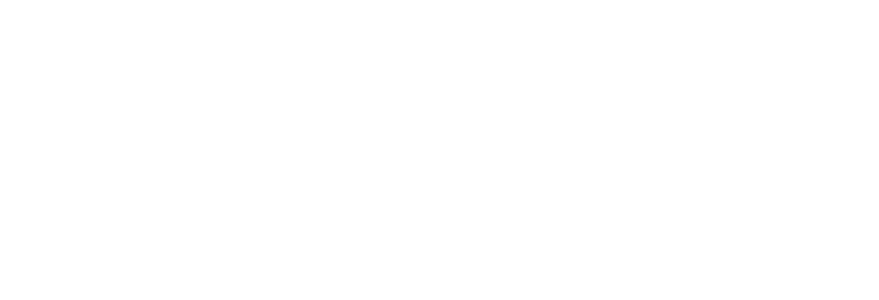
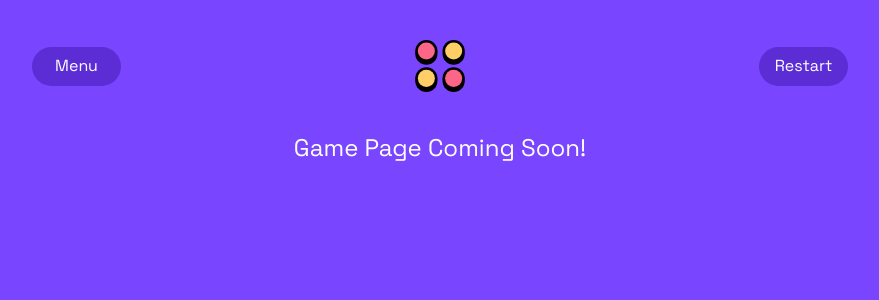
Before and after one commit to oluwatobicode/connect-four-gane, a React (Vite) app: page /game in a window 1280 px wide. Before the commit this address had no page. Shown: the top 300 px of the page, without its empty margins (200-1079 px from the left). Built offline with nearby package versions, Linux system fonts and the light colour scheme.

Commit message:
feat/setup context api & usereducer

```diff
--- a/src/App.tsx
+++ b/src/App.tsx
@@ -1,15 +1,20 @@
 import { BrowserRouter, Route, Routes } from "react-router";
 import Rules from "./pages/Rules";
 import Start from "./pages/Start";
+import Game from "./pages/Game";
+import GameProvider from "./contexts/GameProvider";
 
 function App() {
   return (
+    <GameProvider>
       <BrowserRouter>
         <Routes>
           <Route path="/" element={<Start />} />
           <Route path="/rules" element={<Rules />} />
+          <Route path="/game" element={<Game />} />
         </Routes>
       </BrowserRouter>
+    </GameProvider>
   );
 }
 
--- /dev/null
+++ b/src/components/GameGrid.tsx
@@ -0,0 +1,9 @@
+const GameGrid = () => {
+  return (
+    <main>
+      <h1>The Game grid goes here!!</h1>
+    </main>
+  );
+};
+
+export default GameGrid;
--- a/src/contexts/GameProvider.tsx
+++ b/src/contexts/GameProvider.tsx
@@ -125,31 +125,55 @@
 
  */
 
+import React, { createContext, useContext, useReducer } from "react";
+
 // the game interface
 
 interface GameState {
-  grid: (null | "player1" | "player2")[][];
+  grid: (undefined | "player1" | "player2")[][];
   currentPlayer: "player1" | "player2";
-  winner: null | "player1" | "player2" | "draw";
+  winner: undefined | "player1" | "player2" | "draw";
   isGameActive: false;
-  gameMode: "pvp" | "p2p";
+  gameMode: "pvp" | "pvc" | undefined;
+  timer: number;
+  showMenu: false;
+  scores: { player1: number; player2: number };
+  isDropping: boolean;
+  droppingColumn: number | undefined;
+  player1: "human";
+  player2: "human" | "cpu" | undefined;
+  currentTurn: "player1" | "player2" | undefined;
+  gridSize: "6x7";
 }
 
-interface UIState {
-  timer: number;
-  isDropping: boolean;
-  droppingColumn: number | null;
-  showMenu: boolean;
-  scores: { player1: number; player2: number };
+interface GameActionProps {
+  state: GameState;
+  startGame: (options: { mode: "pvp" | "pvc" }) => void;
+  restartGame: () => void;
+  pauseGame: () => void;
+  updateTimer: () => void;
+  checkWinner: () => void;
 }
 
-interface PlayerState {
-  player1: "human";
-  player2: "player2" | "cpu";
-  currentTurn: "player1" | "player2";
-}
+const initialGameState: GameState = {
+  winner: undefined,
+  isGameActive: false,
+  timer: 30000,
+  grid: [],
+  currentPlayer: "player1",
+  gameMode: undefined,
+  showMenu: false,
+  scores: { player1: 0, player2: 0 },
+  isDropping: false,
+  droppingColumn: undefined,
+  player1: "human",
+  player2: "human",
+  currentTurn: undefined,
+  gridSize: "6x7",
+};
 
-type GameActions =
+// create the acions that will happen in our app
+type gameActions =
   | { type: "GAME_START"; payload: { mode: "pvc" | "pvp" } }
   | { type: "DROP_DISC"; payload: { columnId: number } }
   | { type: "ANIMATION_COMPLETE" }
@@ -158,3 +182,40 @@
   | { type: "SHOW_MENU" }
   | { type: "SHOW_RULES" }
   | { type: "GAME_PAUSE" };
+
+// create a reducer with a switch type that contains all of our game logic
+const gameReducer = (state: GameState, action: gameActions): GameState => {
+  switch (action.type) {
+    case "GAME_START":
+      return { ...state };
+    default:
+      return state;
+  }
+};
+
+// create your context and pass in the necessary types
+const GameContext = createContext(undefined);
+
+// then create a game provider so as we can wrap ur app
+export const GameProvider: React.FC<{ children: React.ReactNode }> = ({
+  children,
+}) => {
+  // create our dispatch and state function for useReducer
+  const [state, dispatch] = useReducer(gameReducer, initialGameState);
+
+  const value: GameActionProps = {
+    state,
+  };
+
+  return <GameContext.Provider value={value}>{children}</GameContext.Provider>;
+};
+
+export const useGameContext = () => {
+  const context = useContext(GameContext);
+  if (context === undefined)
+    throw new Error("useGameContext must be used within a GameProvider");
+
+  return context;
+};
+
+export default GameProvider;
--- /dev/null
+++ b/src/pages/Game.tsx
@@ -0,0 +1,15 @@
+import Navbar from "../ui/Navbar";
+import Modal from "../ui/Modal";
+
+const Game = () => {
+  return (
+    <main className=" w-full min-h-screen bg-[#7945FF]">
+      <div className="text-white text-2xl mx-auto  max-w-4xl flex flex-col justify-center  items-center">
+        <Navbar />
+        Game Page Coming Soon!
+        {/* <Modal /> */}
+      </div>
+    </main>
+  );
+};
+export default Game;
--- /dev/null
+++ b/src/ui/Modal.tsx
@@ -0,0 +1,25 @@
+const Modal = () => {
+  return (
+    <div className="fixed inset-0 bg-black/50 z-50  flex items-center justify-center p-4">
+      <div className="md:bg-[#7945FF] bg-[#7945FF] rounded-[40px] border-4 border-black shadow-[0px_8px_0px_#000000] md:rounded-[40px] md:border-4 flex flex-col items-center justify-center md:border-black md:w-[480px] md:h-[491px] w-[335px] h-[437px] mx-auto md:shadow-[0px_8px_0px_#000000]">
+        <div className="mb-[30px] text-center text-white text-[56px] font-bold leading-[71px]">
+          <h1>PAUSE</h1>
+        </div>
+
+        <button className="md:w-[400px] text-center md:h-[72px] md:text-[24px] w-[295px] h-[72px] font-bold flex items-center justify-between cursor-pointer bg-[#FFFF] text-[#000] p-3 rounded-[20px] border-4 border-black mb-4 transition-all duration-200 hover:scale-105 active:scale-95 shadow-[0px_6px_0px_#000000] hover:shadow-[0px_6px_0px_#5C2DD5] hover:border-[#5C2DD5] hover:border-4">
+          <span className="text-center w-full">CONTINUE GAME</span>
+        </button>
+
+        <button className="md:w-[400px] md:h-[72px] md:text-[24px] w-[295px] h-[72px] font-bold flex items-center justify-between cursor-pointer bg-[#FFFF] text-[#000] p-3 rounded-[20px] border-4 border-black mb-4 transition-all duration-200 hover:scale-105 active:scale-95 shadow-[0px_6px_0px_#000000]">
+          <span className="text-center w-full">RESTART GAME</span>
+        </button>
+
+        <button className="md:w-[400px] md:h-[72px] md:text-[24px] w-[295px] h-[72px] font-bold flex items-center justify-between cursor-pointer text-[#FFFF] bg-[#FD6687] p-3 rounded-[20px] border-4 border-black mb-4 transition-all duration-200 hover:scale-105 active:scale-95 shadow-[0px_6px_0px_#000000]">
+          <span className="text-center w-full">QUIT GAME</span>
+        </button>
+      </div>
+    </div>
+  );
+};
+
+export default Modal;
--- a/src/ui/Navbar.tsx
+++ b/src/ui/Navbar.tsx
@@ -1,8 +1,41 @@
+import { useState } from "react";
+import Modal from "../ui/Modal";
+
 const Navbar = () => {
+  const [showModal, setShowModal] = useState(false);
+
+  const onClick = () => {
+    setShowModal(!showModal);
+  };
+
   return (
-    <div>
-      <h1>Navbar</h1>
-    </div>
+    <nav className="text-white p-10 w-full">
+      <div className="mx-auto max-w-4xl flex items-center">
+        <div className="mr-auto">
+          <button
+            onClick={onClick}
+            className="cursor-pointer w-[89px] h-[39px] bg-[#5C2DD5] rounded-[20px] text-[16px]"
+          >
+            Menu
+          </button>
+        </div>
+        <div className="flex items-center justify-center">
+          <img
+            src="/images/logo.svg"
+            className="w-[52px] h-[52px]"
+            alt="multi-player logo"
+          />
+        </div>
+
+        {showModal && <Modal />}
+
+        <div className="ml-auto">
+          <button className="cursor-pointer w-[89px] h-[39px] bg-[#5C2DD5] rounded-[20px] text-[16px]">
+            Restart
+          </button>
+        </div>
+      </div>
+    </nav>
   );
 };
 
```
Also changed, not shown: src/pages/Games.tsx (deleted). Lines whose indentation alone changed are shown as unchanged.
